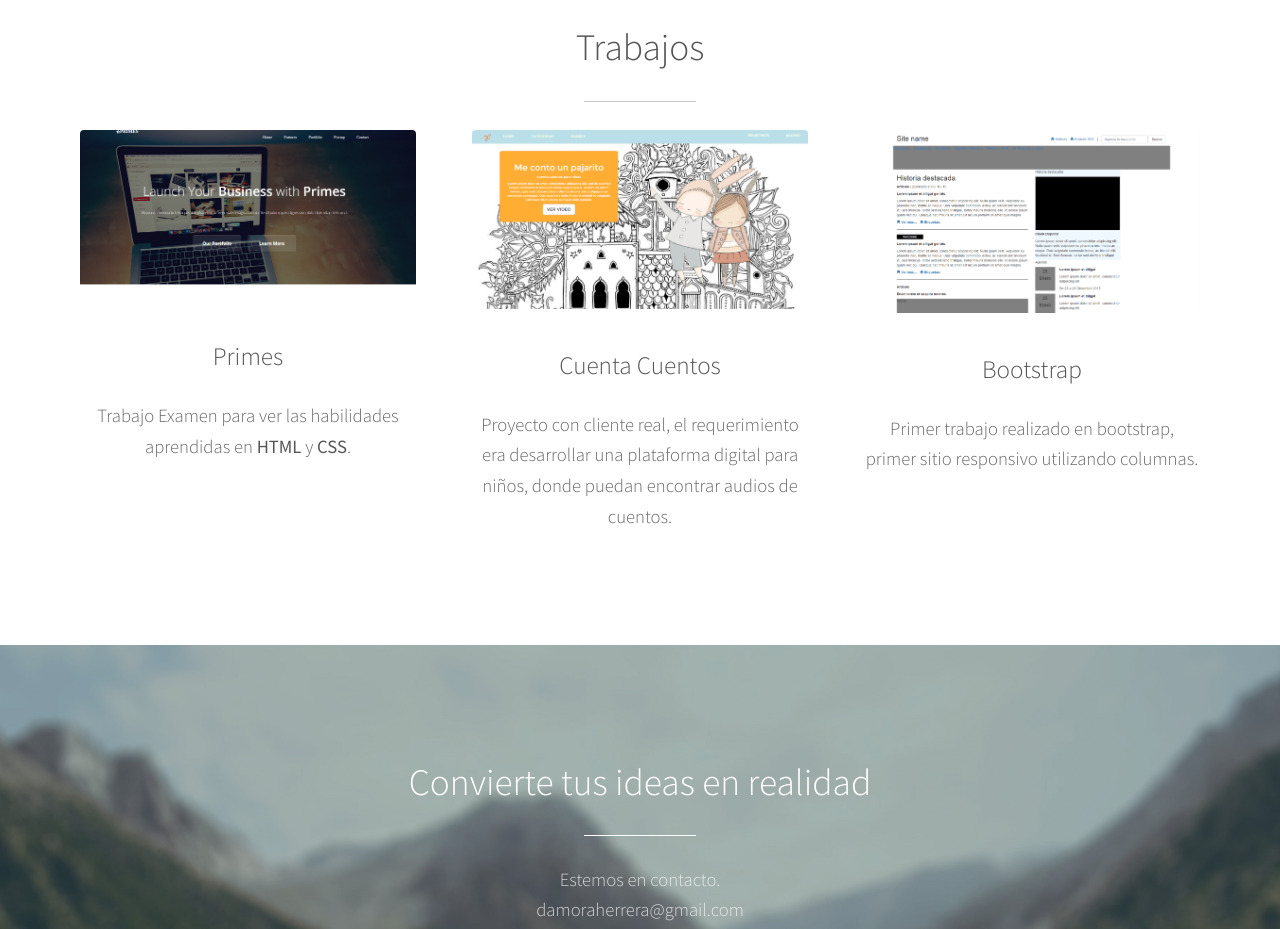
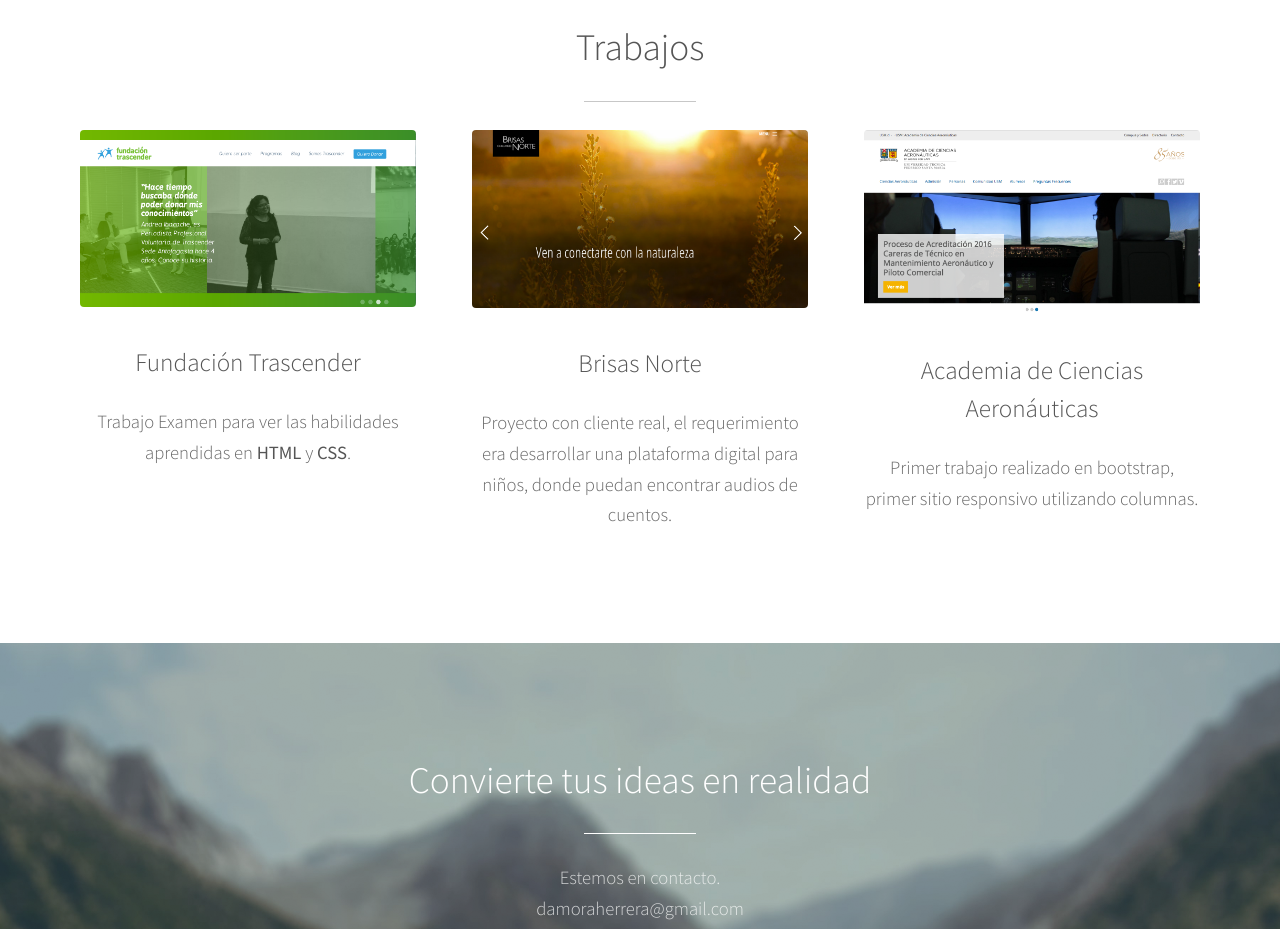
Before and after one commit to Danamorah/Portfolio, a plain HTML site: page index.html in a window 1280 px wide. Shown: the part 2120-3049 px from the top of the page. Drawn offline with Linux system fonts and the light colour scheme.

Commit message:
add new imgs

```diff
--- a/index.html
+++ b/index.html
@@ -78,18 +78,18 @@
 					</header>
 					<div class="row 150%">
 						<div class="4u 12u$(medium)">
-                            <a href="http://www.aca.cl/"><span class="image fit"><img src="images/pic01.png" alt="" /></span></a>
-							<h3>Primes</h3>
+                            <a href="http://www.aca.cl/"><span class="image fit"><img src="images/pic04.png" alt="" /></span></a>
+							<h3>Fundación Trascender</h3>
 							<p>Trabajo Examen para ver las habilidades aprendidas en <strong>HTML</strong> y <strong>CSS</strong>.</p>
 						</div>
 						<div class="4u 12u$(medium)">
-							<span class="image fit"><img src="images/pic02.png" alt="" /></span>
-							<h3>Cuenta Cuentos</h3>
+							<span class="image fit"><img src="images/pic05.png" alt="" /></span>
+							<h3>Brisas Norte</h3>
 							<p>Proyecto con cliente real, el requerimiento era desarrollar una plataforma digital para niños, donde puedan encontrar audios de cuentos.</p>
 						</div>
 						<div class="4u$ 12u$(medium)">
-							<a href="http://danamorah.github.io/First-project/"><span class="image fit"><img src="images/pic03.png" alt="" /></span></a>
-							<h3>Bootstrap</h3>
+							<a href="http://danamorah.github.io/First-project/"><span class="image fit"><img src="images/pic06.png" alt="" /></span></a>
+                            <h3>Academia de Ciencias Aeronáuticas</h3>
 							<p>Primer trabajo realizado en bootstrap, primer sitio responsivo utilizando columnas.</p>
 						</div>
 					</div>
```
Also changed, not shown: images/pic04.png (added), images/pic05.png (added), images/pic06.png (added).
